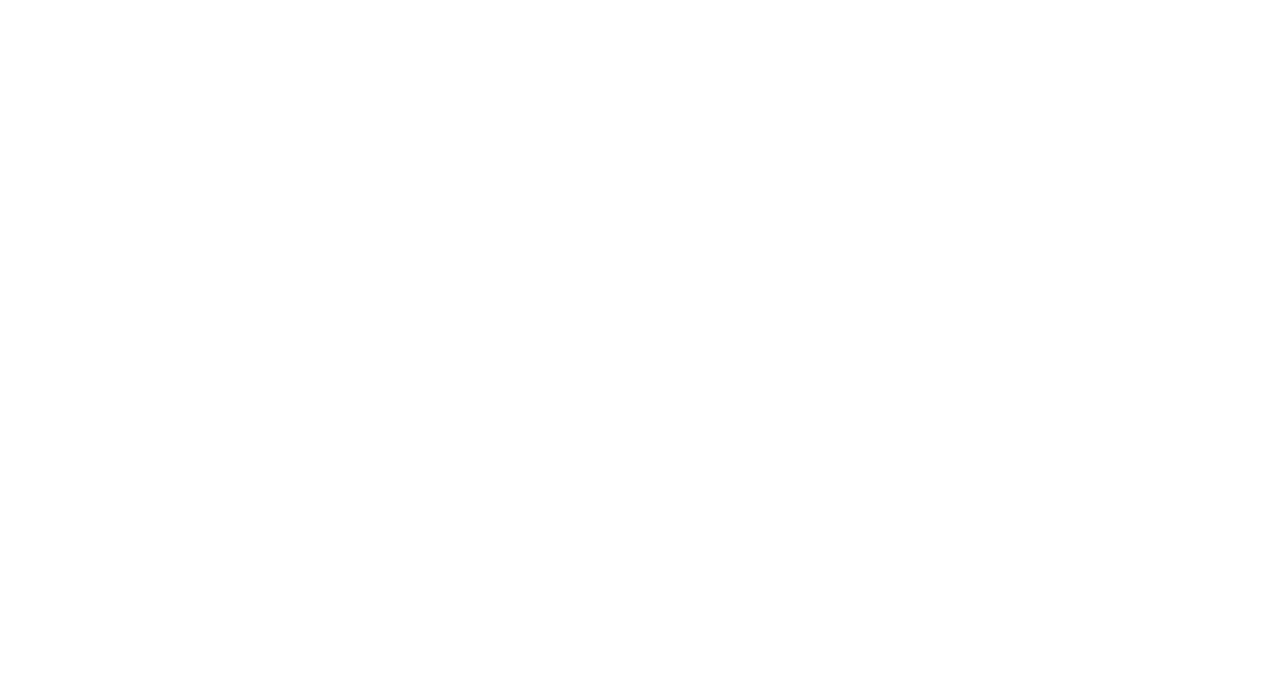
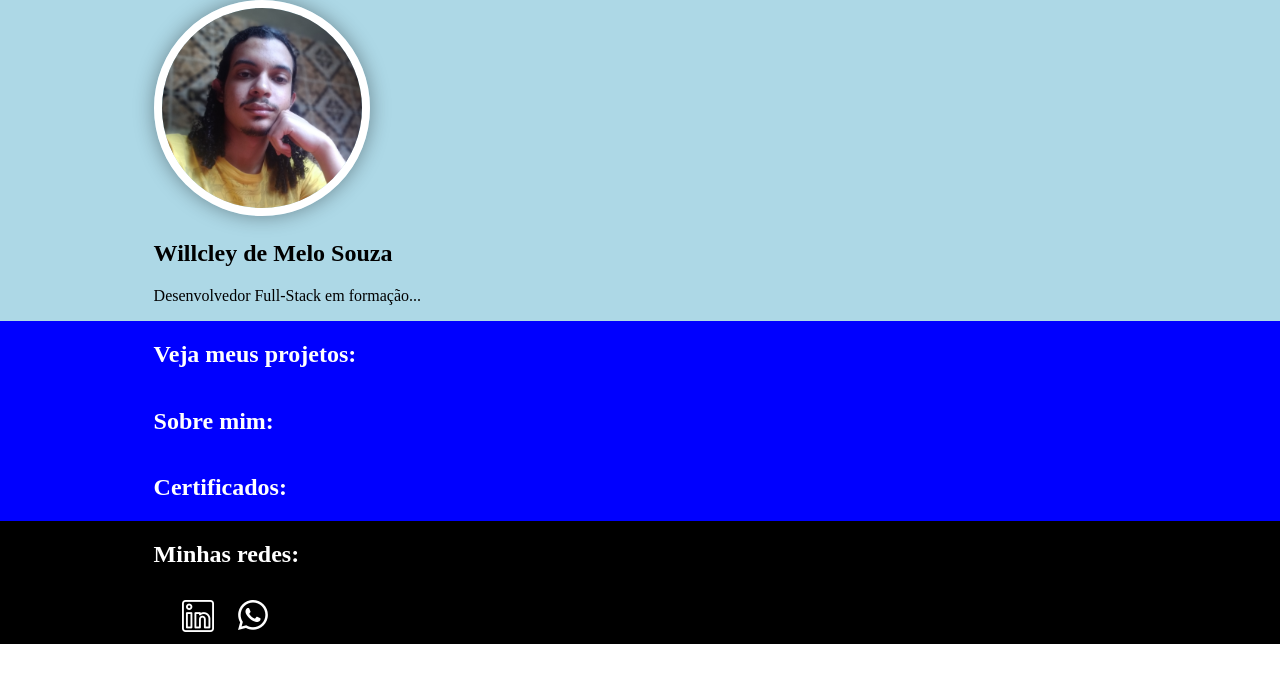
Before and after one commit to Willcley/portifolio, a plain HTML site: page index.html in a window 1280 px wide. Drawn offline with Linux system fonts and the light colour scheme.

Commit message:
Adicionado: arquivos de estilização

```diff
--- /dev/null
+++ b/css/style.css
@@ -0,0 +1,69 @@
+body {
+    display: flex;
+    box-sizing: border-box;
+    padding: 0;
+    margin: 0;
+    width: 100vw;
+    height: 100vh;
+    justify-content: flex-start;
+    align-items: center;
+    flex-direction: column;
+}
+
+/* Cabeçalho!!! */
+
+header {
+    display: flex;
+    box-sizing: border-box;
+    background-color: lightblue;
+    padding: 0 12vw;
+    width: 100%;
+}
+
+header > section > .fotoPerfil {
+    width: 200px;
+    height: 200px;
+    border: 8px solid #fff;
+    border-radius: 50%;
+    box-shadow: 0 0 20px #00000060;
+}
+
+/* Conteúdo principal!!! */
+
+main {
+    display: flex;
+    box-sizing: border-box;
+    background-color: blue;
+    color: white;
+    padding: 0 12vw;
+    width: 100%;
+    align-items: flex-start;
+    flex-direction: column;
+}
+
+/* Rodapé!!! */
+
+footer {
+    display: flex;
+    box-sizing: border-box;
+    background-color: black;
+    color: #fff;
+    padding: 0 12vw;
+    width: 100%;
+}
+
+footer > section {
+    display: flex;
+    justify-content: center;
+    align-items: center;
+    flex-direction: column;
+}
+
+footer > section > div {
+    display: flex;
+    justify-content: center;
+}
+
+footer > section > div > img {
+    margin: 12px;
+}
--- a/index.html
+++ b/index.html
@@ -4,9 +4,40 @@
     <meta charset="UTF-8">
     <meta http-equiv="X-UA-Compatible" content="IE=edge">
     <meta name="viewport" content="width=device-width, initial-scale=1.0">
+    <link rel="stylesheet" href="./css/style.css">
     <title>Willcley Melo</title>
 </head>
 <body>
-
+    <header>
+        <section>
+            <img class="fotoPerfil" src="./img/foto/IMG_20230322_111840662~2.jpg" alt="minha foto">
+            <h1>Willcley de Melo Souza</h1>
+            <p>Desenvolvedor Full-Stack em formação...</p>
+        </section>
+        <section>
+            <nav></nav>
+            <form></form>
+        </section>
+    </header>
+    <main>
+        <section>
+            <h2>Veja meus projetos:</h2>
+        </section>
+        <section>
+            <h2>Sobre mim:</h2>
+        </section>
+        <section>
+            <h2>Certificados:</h2>
+        </section>
+    </main>
+    <footer>
+        <section>
+            <h2>Minhas redes:</h2>
+            <div>
+                <img src="./img/icon/linkedin.png" alt="linkedin">
+                <img src="./img/icon/whatsapp.png" alt="whatsapp">
+            </div>
+        </section>
+    </footer>
 </body>
 </html>
```
Also changed, not shown: img/foto/Eu.png (added), img/foto/IMG_20230322_111840662~2.jpg (added), img/icon/linkedin.png (added), img/icon/whatsapp.png (added).
